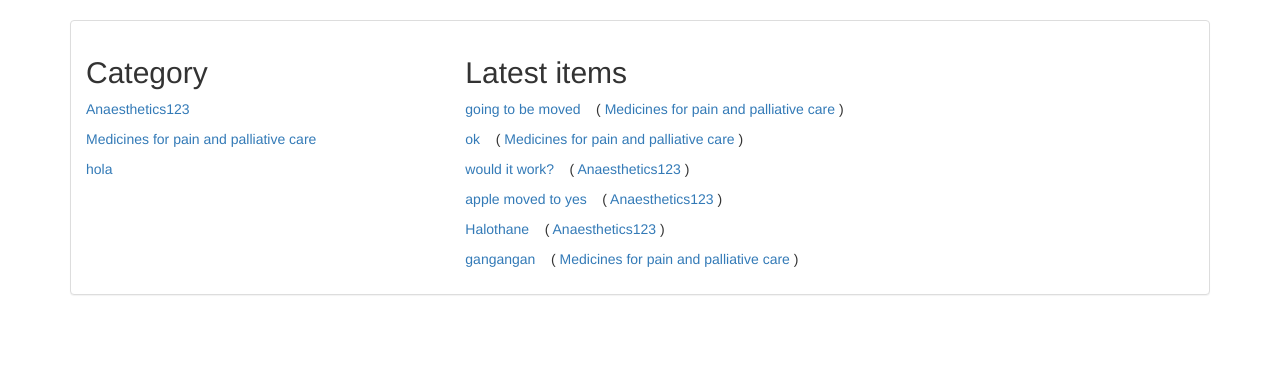
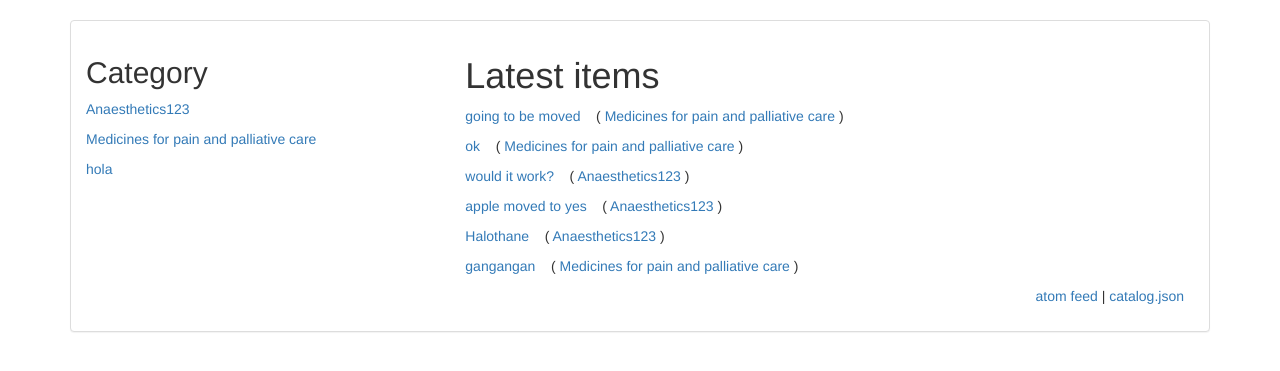
Before and after one commit to jtg2078/nd004-p3, a Flask app: page / in a window 1280 px wide. Shown: the part 51-422 px from the top of the page. Run offline with Flask 2, Linux system fonts and the light colour scheme; data comes from the database, SQL or seed files in the repository; some libraries are stand-ins or nearby versions.

Commit message:
added catalog.json and atom feed

```diff
--- a/application.py
+++ b/application.py
@@ -1,11 +1,13 @@
 from functools import wraps
 from datetime import datetime
+from urlparse import urljoin
 import re
 import collections
 
 # flask related imports
 from flask import Flask, render_template, request, redirect, url_for, flash, jsonify
 from flask import session as login_session
+from werkzeug.contrib.atom import AtomFeed
 
 # jinja2 related
 from jinja2 import evalcontextfilter, Markup, escape
@@ -65,11 +67,43 @@ def get_item(category, item_name):
             .first())
 
 
+def list_category():
+    """return list of categories"""
+    return db_session.query(Category).order_by(asc(Category.id))
+
+
 def list_subcategory(category):
     """return list of subcategory under given category"""
     return (db_session.query(Subcategory)
             .filter(Subcategory.category_id == category.id)
             .order_by(asc(Subcategory.id)))
+
+
+def list_subcategory_item(subcategory):
+    """return list of items under given subcategory"""
+    return (db_session.query(Item)
+            .filter(Item.subcategory_id == subcategory.id)
+            .order_by(asc(Item.id)))
+
+
+def list_non_subcategory_item(category):
+    """return list of items under given category and also not belong to any subcategory"""
+    return (db_session.query(Item)
+            .filter(Item.category_id == category.id)
+            .filter(Item.subcategory_id == None)
+            .order_by(asc(Item.id)))
+
+
+def list_item(category):
+    """return list of items in given category"""
+    return (db_session.query(Item)
+            .filter(Item.category_id == category.id)
+            .order_by(asc(Item.id)))
+
+
+def list_latest_item(limit):
+    """return list of latest items within given limit"""
+    return db_session.query(Item).order_by(desc(Item.added)).limit(limit).all()
 
 
 #  ------------------------------  decorators ------------------------------
@@ -143,12 +177,41 @@ def item_required(f):
 
 @app.route("/")
 def home():
-    items = db_session.query(Item).order_by(desc(Item.added))
-    catalog = db_session.query(Category).order_by(asc(Category.id))
+    items = list_latest_item(15)
+    catalog = list_category()
     return render_template("index.html",
                            user=login_session.get('user'),
                            catalog=catalog,
                            latest_items=items)
+
+
+@app.route("/catalog.json")
+def api_catalog():
+    catalog = []
+    for cat in list_category():
+        category = {'category': cat.serialize, 'subcategories': [], 'items': []}
+        for sub_cat in list_subcategory(cat):
+            sub_cat_items = list_subcategory_item(sub_cat)
+            category['subcategories'].append({'subcategory': sub_cat.serialize,
+                                              'items': [i.serialize for i in sub_cat_items]})
+        category['items'] = [i.serialize for i in list_non_subcategory_item(cat)]
+        catalog.append(category)
+    return jsonify({"catalog": catalog})
+
+
+@app.route('/recent.atom')
+def recent_feed():
+    feed = AtomFeed('Recent Items',
+                    feed_url=request.url, url=request.url_root)
+    items = list_latest_item(15)
+    for item in items:
+        feed.add(item.name, item.description,
+                 content_type='html',
+                 author=(item.user_id or 'system'),
+                 url= urljoin(request.url_root,
+                              url_for('show_item', category_name=item.category.name, item_name=item.name)),
+                 updated=item.updated)
+    return feed.get_response()
 
 
 #  ------------------------------  login / logout ------------------------------
@@ -180,13 +243,9 @@ def logout():
 @app.route("/catalog/<category_name>/items")
 @category_required
 def show_category(category_name=None, category=None):
-    catalog = db_session.query(Category).order_by(asc(Category.id))
-    subcategories = (db_session.query(Subcategory)
-                     .filter(Subcategory.category_id == category.id)
-                     .order_by(asc(Subcategory.id)))
-    all_items = (db_session.query(Item)
-                 .filter(Item.category_id == category.id)
-                 .order_by(asc(Item.id)))
+    catalog = list_category()
+    subcategories = list_subcategory(category)
+    all_items = list_item(category)
     subcategories_items = collections.defaultdict(list)
     items = []
     for item in all_items:
@@ -352,7 +411,7 @@ def new_item():
     from_category = request.args.get('default_category', None)
     category_name = from_category
     subcategory_name = None
-    catalog = db_session.query(Category).order_by(asc(Category.id))
+    catalog = list_category()
     subcategories = []
     if request.method == 'POST':
         category = None
@@ -415,7 +474,7 @@ def edit_item(category_name=None, category=None, item_name=None, item=None):
     subcategory_name = item.subcategory.name if item.subcategory else None
     subcategories = list_subcategory(category)
     from_category = category_name
-    catalog = db_session.query(Category).order_by(asc(Category.id))
+    catalog = list_category()
     if request.method == 'POST':
         name = request.form.get('name', '').strip()
         description = request.form.get('description', '').strip()
--- a/templates/index.html
+++ b/templates/index.html
@@ -6,14 +6,15 @@
         <div class="panel-body">
             <div class="row">
                 <div class="col-md-4">
-                    {{ snippet.catalog_side_bar(catalog, user) }}
+                  {{ snippet.catalog_side_bar(catalog, user) }}
                 </div>
                 <div class="col-md-8">
                   {% if user %}
                       <a href="{{ url_for('new_item') }}">Add Item</a>
                   {% endif %}
 
-                    <h2>Latest items</h2>
+                    <h1>Latest items</h1>
+
                   {% for item in latest_items %}
                       <p>
                           <a href="{{ url_for('show_item',
@@ -27,6 +28,12 @@
                       </p>
                   {% endfor %}
 
+                    <p class="text-right">
+                        <a href="{{ url_for('recent_feed') }}" style="margin-left: 10px">atom feed</a>
+                        <span>|</span>
+                        <a href="{{ url_for('api_catalog') }}" style="margin-right: 10px">catalog.json</a>
+                    </p>
+
                 </div>
             </div>
         </div>
```
Also changed, not shown: README.md.
